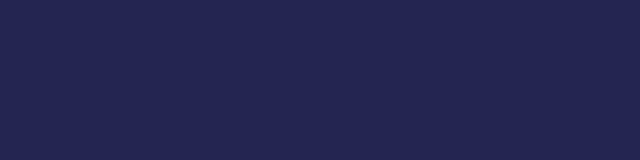
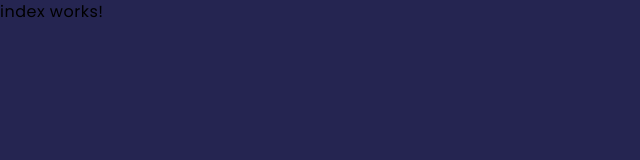
Before and after one commit to m-dantas/mangadex-person, an Angular app: page / in a window 1280 px wide. Shown: the top 160 px of the page, without its empty margins (0-640 px from the left). Built offline with nearby package versions, Linux system fonts and the light colour scheme.

Commit message:
style: mescla estilos do Meterial Design

```diff
--- a/src/app/app.routes.ts
+++ b/src/app/app.routes.ts
@@ -1,6 +1,11 @@
 import { Routes } from '@angular/router';
 import { LoginComponent } from './pages/login/login.component';
+import { IndexComponent } from './pages/index/index.component';
 export const routes: Routes = [
+    {
+        path: '',
+        component: IndexComponent
+    },
     {
         path: 'login',
         component: LoginComponent
--- /dev/null
+++ b/src/app/pages/index/index.component.html
@@ -0,0 +1 @@
+<p>index works!</p>
--- a/src/index.html
+++ b/src/index.html
@@ -7,7 +7,6 @@
   <meta name="viewport" content="width=device-width, initial-scale=1">
   <link rel="icon" type="image/x-icon" href="favicon.ico">
   <link href="https://fonts.googleapis.com/icon?family=Material+Icons" rel="stylesheet">
-  <link href="https://fonts.googleapis.com/css2?family=Roboto:wght@300;400;500&display=swap" rel="stylesheet">
 </head>
 <body class="mat-typography">
   <app-root></app-root>
--- a/src/styles.scss
+++ b/src/styles.scss
@@ -1,6 +1,5 @@
 /* Reset CSS */
 @import url('https://fonts.googleapis.com/css2?family=Poppins:ital,wght@0,100;0,200;0,300;0,400;0,500;0,600;0,700;0,800;0,900;1,100;1,200;1,300;1,400;1,500;1,600;1,700;1,800;1,900&display=swap');
-
 :root {
     --primary: #252551;
     --secondary: #FF7F3F;
@@ -14,12 +13,15 @@
 
 html, body {
     height: 100%;
+    line-height: 1.6;
     font-family: 'Poppins', sans-serif;
-    line-height: 1.6;
 }
 
 body {
     background-color: var(--primary);
+    line-height: 1.5;
+    -webkit-font-smoothing: antialiased;
+    font-family: 'Poppins', sans-serif !important;
 }
 
 .container {
@@ -42,28 +44,24 @@ button, input, select, textarea {
 table {
     border-collapse: collapse;
     width: 100%;
+    font-family: 'Poppins', sans-serif !important;
 }
 
 ul, ol {
     list-style: none;
+    font-family: 'Poppins', sans-serif !important;
 }
 
 a {
     text-decoration: none;
     color: inherit;
-}
-
-body {
-    line-height: 1.5;
-    -webkit-font-smoothing: antialiased;
+    font-family: 'Poppins', sans-serif !important;
 }
 
 h1, h2, h3, h4, h5, h6, p {
     margin: 0;
+    font-family: 'Poppins', sans-serif !important;
 }
 
 
 html, body { height: 100%; }
-
-html, body { height: 100%; }
-body { margin: 0; font-family: Roboto, "Helvetica Neue", sans-serif; }
```
Also changed, not shown: src/app/pages/index/index.component.ts (added, +12 -0 lines), src/app/pages/index/index.component.scss (added), 1 other file (tests, documents, lock files or other folders).
